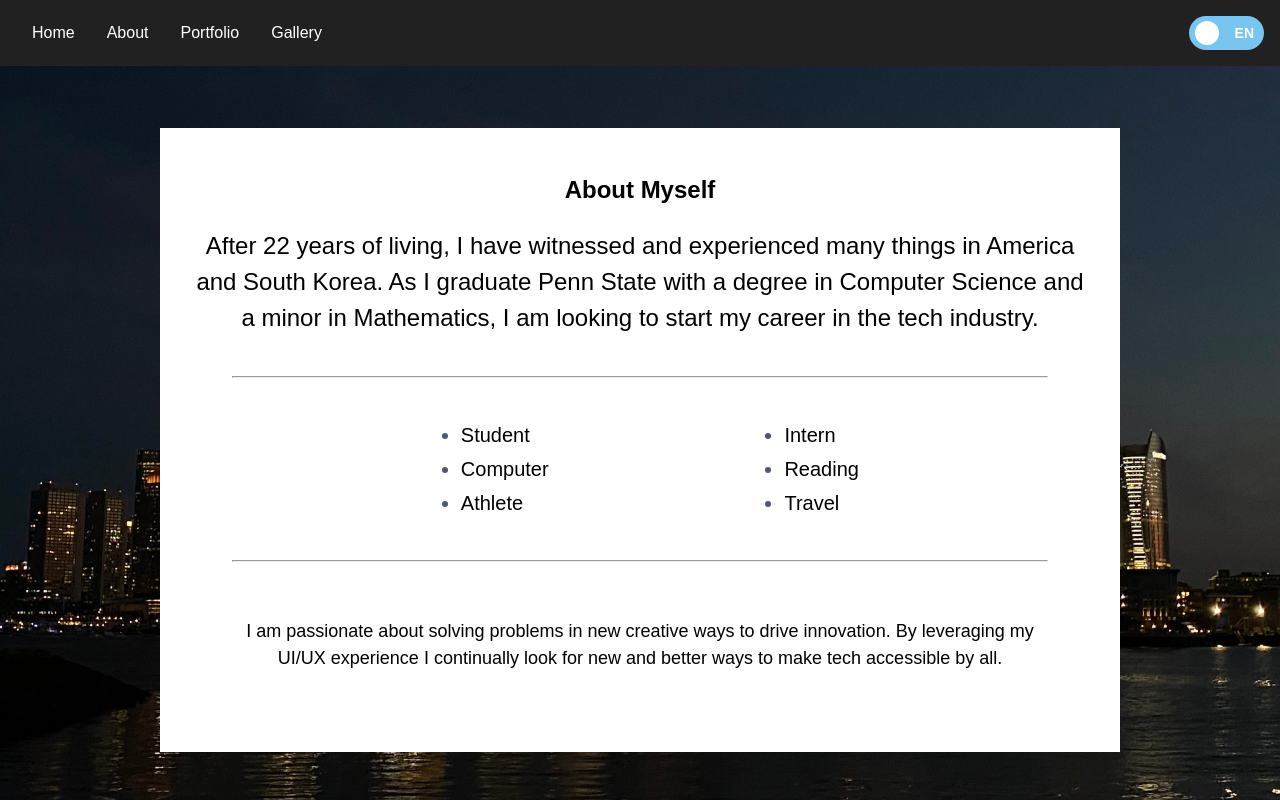
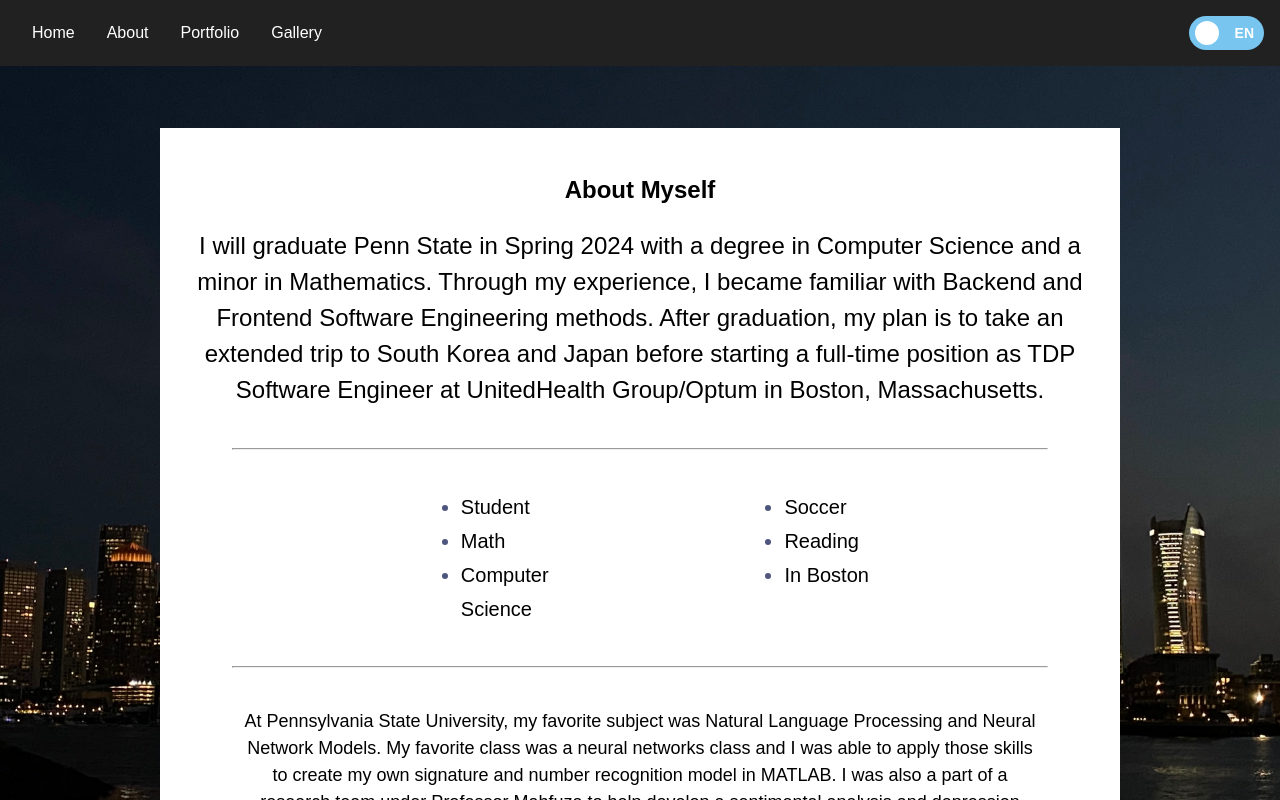
Before and after one commit to jjp6315/myWebsite, a React (Create React App) app: page /AboutPage in a window 1280 px wide. Shown: the top 800 px of the page. Built offline with nearby package versions, Linux system fonts and the light colour scheme; no server answers.

Commit message:
rewriting about me

```diff
--- a/src/Page/AboutPage.js
+++ b/src/Page/AboutPage.js
@@ -7,15 +7,13 @@ const imageAltText = "purple and blue abstract background";
 
 const skillsList = [
   "Student",
-  "Computer",
-  "Athlete",
-  "Intern",
+  "Math",
+  "Computer Science",
+  "Soccer",
   "Reading",
-  "Travel",
+  "In Boston",
 ];
 
-const detailOrQuote =
-  "I am passionate about solving problems in new creative ways to drive innovation. By leveraging my UI/UX experience I continually look for new and better ways to make tech accessible by all.";
 
 const About = () => {
   const { t } = useTranslation();
@@ -58,7 +56,9 @@ const About = () => {
           maxWidth: "70vw",
         }}
       >
-        <h2>About Myself</h2>
+        <h2>{selectedLanguage === "en"
+            ? t("aboutMe")
+            : t("aboutMe", { lng: "kr" })}</h2>
         <p className="large">
           {selectedLanguage === "en"
             ? t("aboutbio")
@@ -90,7 +90,7 @@ const About = () => {
           ))}
         </ul>
         <hr />
-        <p style={{ padding: "1rem 3rem 0" }}>
+        <p style={{ padding: "0rem 3rem 0" }}>
           {" "}
           {selectedLanguage === "en"
             ? t("aboutbio2")
--- a/src/Translation.json
+++ b/src/Translation.json
@@ -8,8 +8,9 @@
     "listen": "Listen Along",
     "airpods": "What I Use",
     "spotify": "https://open.spotify.com/embed/playlist/31WLmvzYHieK21tk2jbk2u?utm_source=generator",
-    "aboutbio": "After 22 years of living, I have witnessed and experienced many things in America and South Korea. As I graduate Penn State with a degree in Computer Science and a minor in Mathematics, I am looking to start my career in the tech industry.",
-    "aboutbio2": "I am passionate about solving problems in new creative ways to drive innovation. By leveraging my UI/UX experience I continually look for new and better ways to make tech accessible by all."
+    "aboutMe": "About Myself",
+    "aboutbio": "I will graduate Penn State in Spring 2024 with a degree in Computer Science and a minor in Mathematics. Through my experience, I became familiar with Backend and Frontend Software Engineering methods. After graduation, my plan is to take an extended trip to South Korea and Japan before starting a full-time position as TDP Software Engineer at UnitedHealth Group/Optum in Boston, Massachusetts.",
+    "aboutbio2": "At Pennsylvania State University, my favorite subject was Natural Language Processing and Neural Network Models. My favorite class was a neural networks class and I was able to apply those skills to create my own signature and number recognition model in MATLAB. I was also a part of a research team under Professor Mahfuza to help develop a sentimental analysis and depression detection model with the use of neural networks. It is one of my goals to return to graduate school to continue my research in the AI and Neural Networks field."
   },
   "kr": {
     "home": "홈",
@@ -20,7 +21,8 @@
     "listen": "음악 듣기",
     "airpods": "사용 에어팟",
     "spotify": "https://open.spotify.com/embed/playlist/6kW6sb9bc2C5McMWIGubnI?utm_source=generator",
-    "aboutbio": "22년을 살면서 저는 미국과 한국에서 많은 것을 목격하고 경험했습니다. 컴퓨터 과학 학위와 수학 부전공으로 Penn State를 졸업하면서 기술 산업에서 경력을 시작하려고 합니다.",
-    "aboutbio2": "저는 혁신을 주도하기 위해 새롭고 창의적인 방식으로 문제를 해결하는 데 열정적입니다. UI/UX 경험을 활용하여 모든 사람이 기술에 액세스할 수 있도록 새롭고 더 나은 방법을 지속적으로 모색합니다."
+    "aboutMe": "자기소개",
+    "aboutbio": "저는 2024년 봄에 컴퓨터 과학 학위와 수학 부전공으로 Penn State를 졸업할 예정입니다. 경험을 통해 저는 백엔드와 프론트엔드 소프트웨어 엔지니어링 방법에 익숙해졌습니다. 졸업 후에는 한국과 일본을 장기간 여행한 후 매사추세츠 주 보스턴에 있는 UnitedHealth Group/Optum에서 TDP 소프트웨어 엔지니어로 정규직으로 일할 계획입니다.",
+    "aboutbio2": "펜실베니아 주립대학교에서 제가 가장 좋아하는 과목은 자연어 처리와 신경망 모델이었습니다. 제가 가장 좋아하는 수업은 신경망 수업이었고 이러한 기술을 적용하여 MATLAB에서 나만의 서명 및 번호 인식 모델을 만들 수 있었습니다. 나는 또한 신경망을 활용한 감성 분석 및 우울증 탐지 모델 개발을 돕기 위해 Mahfuza 교수가 이끄는 연구팀의 일원이었습니다. AI와 신경망 분야의 연구를 계속하기 위해 대학원으로 돌아가는 것이 나의 목표 중 하나입니다."
   }
 }
```
